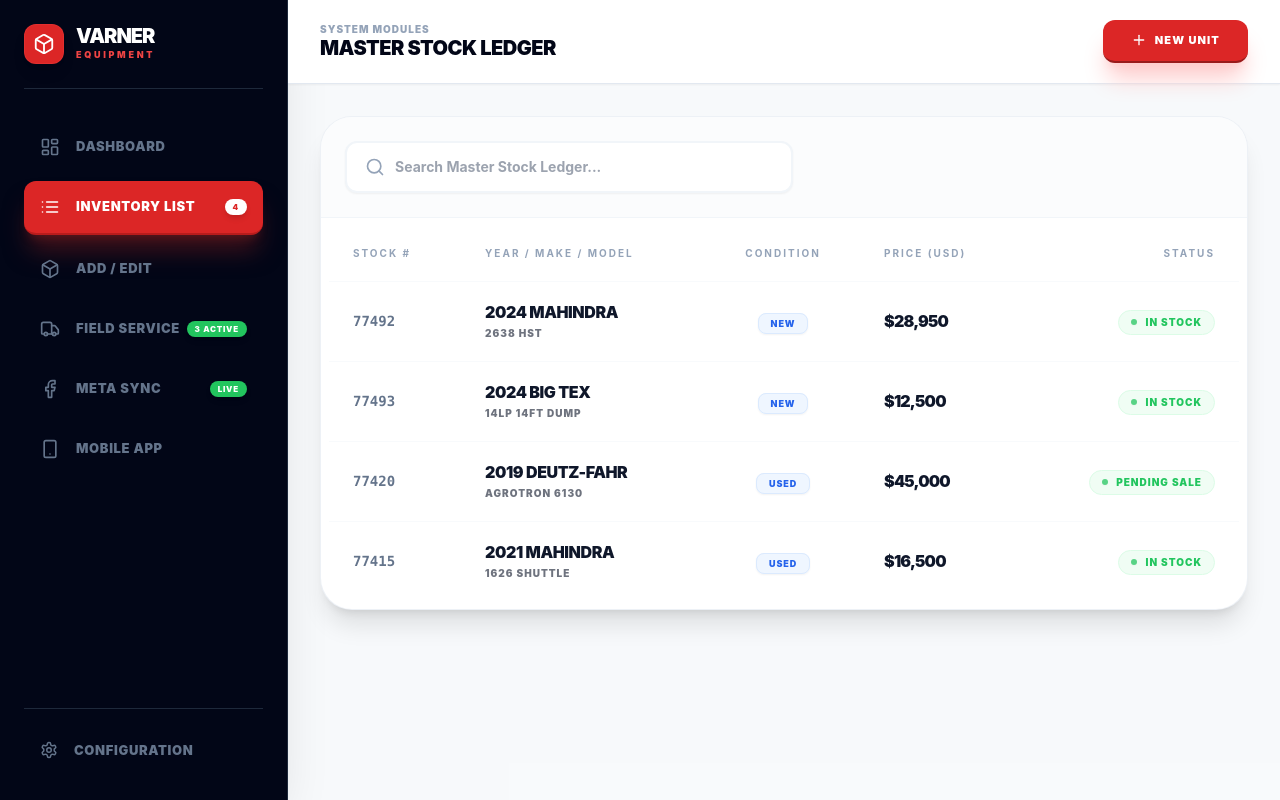
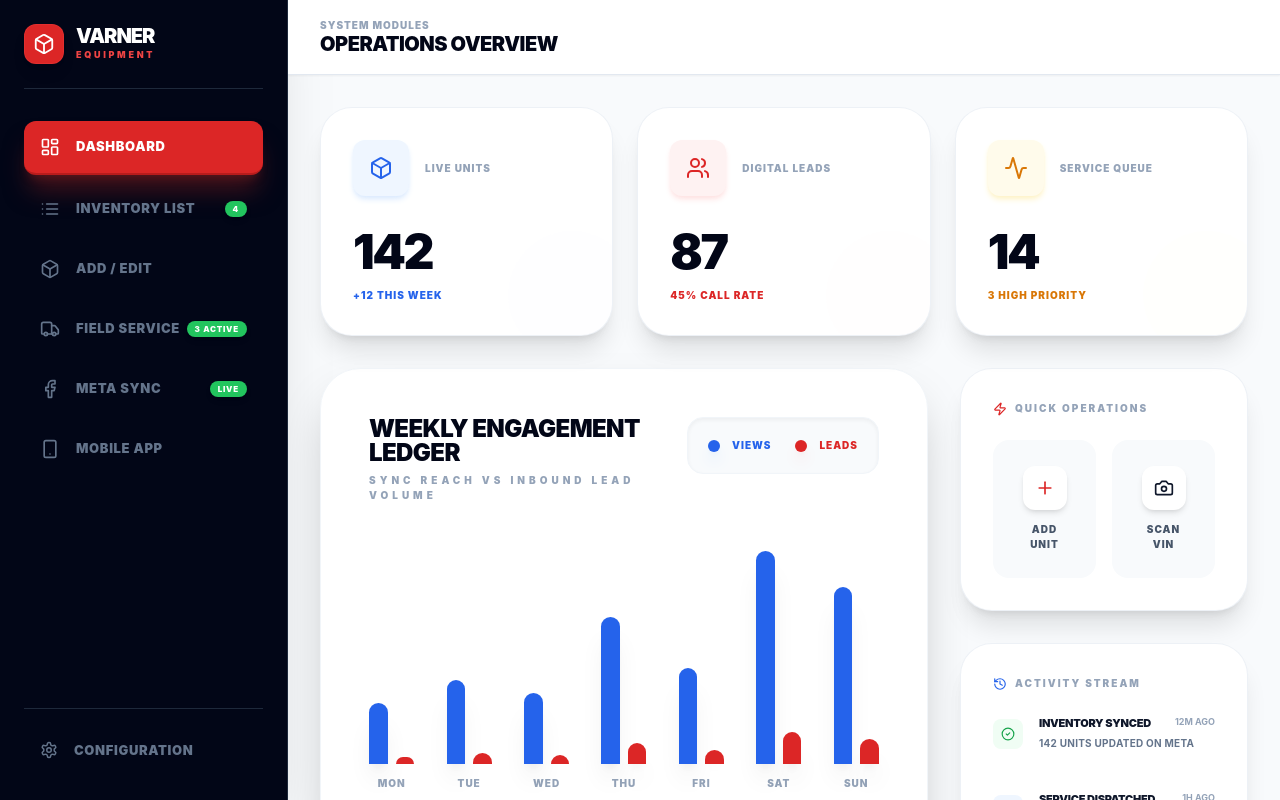
Before and after one commit to gmajors1326/varner-preview, a React (Vite) app: page / in a window 1280 px wide. Built offline with nearby package versions, Linux system fonts and the light colour scheme; the HTML template or start-up script is replaced by a standard one.

Commit message:
feat: start application on Dashboard tab

```diff
--- a/src/App.jsx
+++ b/src/App.jsx
@@ -42,7 +42,7 @@ const App = () => {
   const [syncEnabled, setSyncEnabled] = useState(true);
   const [isSaving, setIsSaving] = useState(false);
   const [isScanning, setIsScanning] = useState(false);
-  const [activeTab, setActiveTab] = useState('all-inventory');
+  const [activeTab, setActiveTab] = useState('dashboard');
   const [showFBPreview, setShowFBPreview] = useState(false);
   const [showAiVision, setShowAiVision] = useState(false);
 
```
